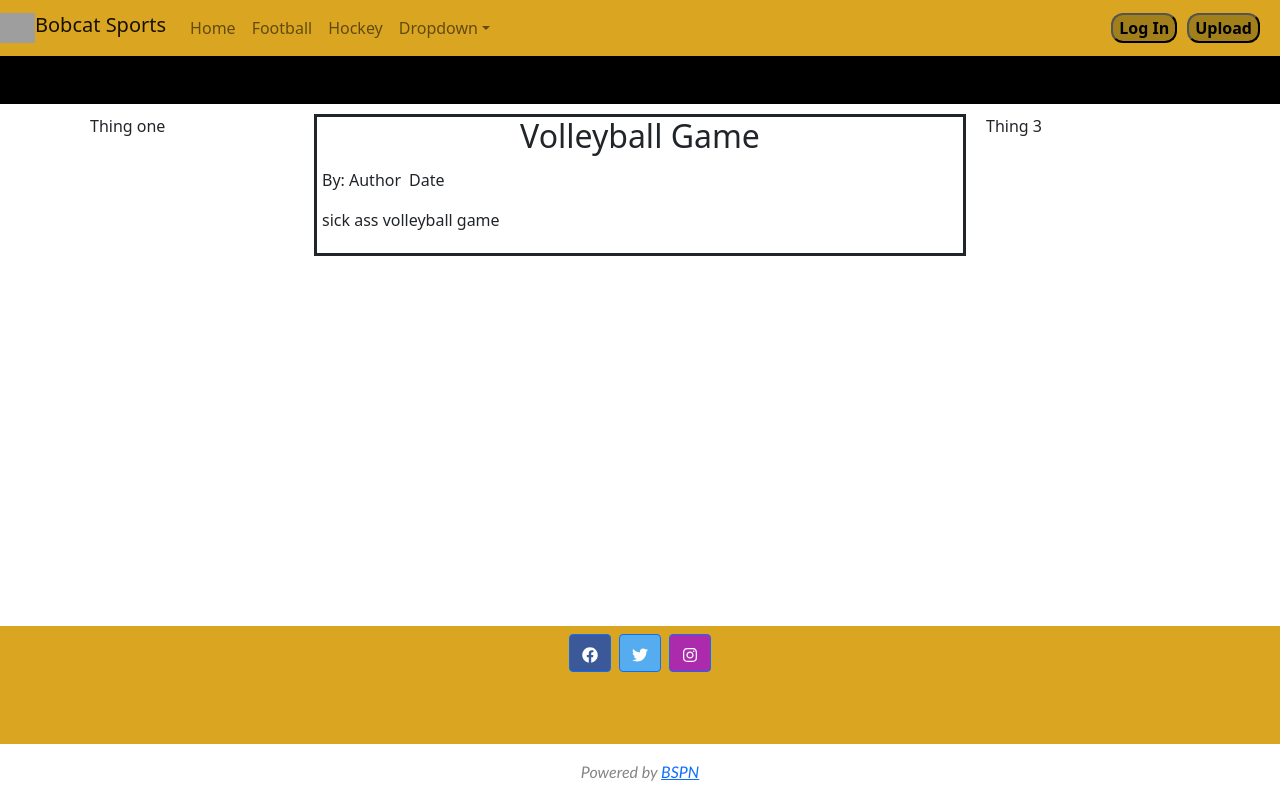
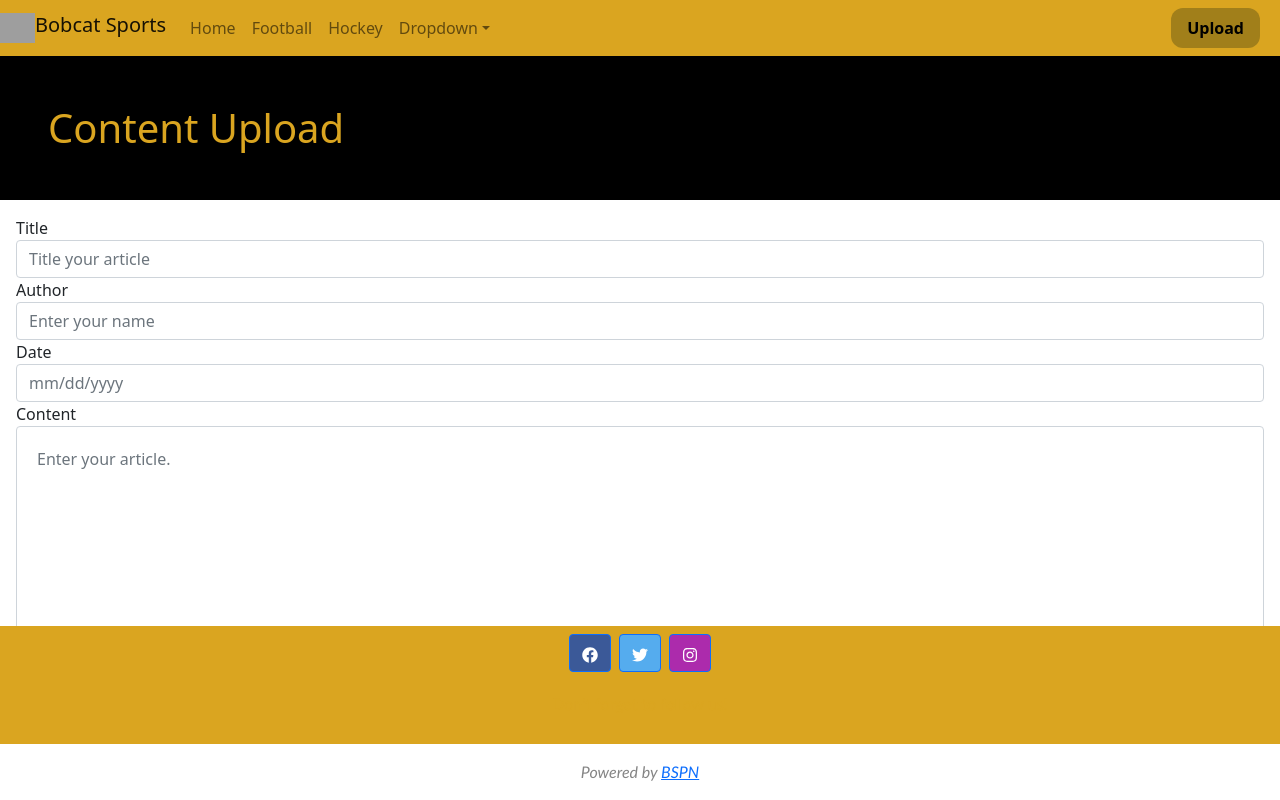
Before and after one commit to jacklayfield/BSPN, a React (Create React App) app in the folder bspn-app/: page /modal in a window 1280 px wide. Built offline with nearby package versions, Linux system fonts and the light colour scheme; grey boxes are pictures that could not be loaded.

Commit message:
added upload page and fixed page formatting

```diff
--- a/bspn-app/src/App.js
+++ b/bspn-app/src/App.js
@@ -3,6 +3,7 @@ import { BrowserRouter as Routes, Route } from "react-router-dom";
 
 import { Hockey } from "./pages/hockey";
 import { Football } from "./pages/football";
+import { Modal } from "./pages/modal";
 
 class App extends Component {
   render() {
@@ -13,6 +14,7 @@ class App extends Component {
         <Routes>
           <Route exact path="/" element={<Football />} />
           <Route path="/hockey" element={<Hockey />} />
+          <Route path="/modal" element={<Modal />} />
         </Routes>
       </div>
     );
--- a/bspn-app/src/components/navBar.jsx
+++ b/bspn-app/src/components/navBar.jsx
@@ -2,6 +2,7 @@ import "bootstrap/dist/css/bootstrap.min.css";
 import "bootstrap/dist/js/bootstrap.bundle.min.js";
 import { React, useRef } from "react";
 import "../styling/nav.css";
+import { Modal } from "../pages/modal";
 
 export function NavBar() {
   const nRef = useRef();
@@ -9,12 +10,6 @@ export function NavBar() {
   const switchNav = () => {
     nRef.current.classList.toggle("responsive_nav");
   };
-
-  function uploadContent() {
-    console.log("HelloWorld");
-  }
-
-  function login() {}
 
   return (
     <nav className="navbar navbar-expand-sm navbar-light navbar-fixed-top">
@@ -86,18 +81,11 @@ export function NavBar() {
           </li>
         </ul>
       </div>
-      <button className="admin" type="button" id="login" onClick={login}>
-        Log In
-      </button>
-      <button
-        className="admin"
-        type="button"
-        id="upload"
-        onClick={uploadContent}
-      >
+      <a className="admin nav-link" id="upload" href={"/modal"}>
         Upload
-      </button>
+      </a>
     </nav>
+
     //{/*
     //<nav ref={nRef}>
     //<a href="/">Home</a>
--- a/bspn-app/src/components/pageLayout.jsx
+++ b/bspn-app/src/components/pageLayout.jsx
@@ -9,13 +9,7 @@ export function PageLayout({ children }) {
   return (
     <div style={{ background: "#000000", color: "#DAA520" }}>
       <NavBar />
-      <div class="m-5" style={{ height: "90%" }}>
-        {children}
-      </div>
-      <body>
-        <Feed />
-        <br></br>
-      </body>
+      <div style={{ height: "100%" }}>{children}</div>
       <Footer />
     </div>
   );
--- a/bspn-app/src/index.js
+++ b/bspn-app/src/index.js
@@ -7,6 +7,7 @@ import "bootstrap/dist/css/bootstrap.min.css";
 import { Hockey } from "./pages/hockey";
 import { Home } from "./pages/home";
 import { Football } from "./pages/football";
+import { Modal } from "./pages/modal";
 import { PageLayout } from "./components/pageLayout";
 
 ReactDOM.render(
@@ -16,6 +17,7 @@ ReactDOM.render(
         <Route path="/" element={<Home />} />
         <Route path="/hockey" element={<Hockey />} />
         <Route path="/football" element={<Football />} />
+        <Route path="/modal" element={<Modal />} />
       </Routes>
     </PageLayout>
   </Router>,
--- a/bspn-app/src/pages/football.jsx
+++ b/bspn-app/src/pages/football.jsx
@@ -5,8 +5,16 @@ import { NavBar } from "../components/navBar";
 export function Football() {
   return (
     <div>
-      <h2>Football</h2>
-      <img src={"./football.jpg"} alt="Cannot display" />
+      <div class="m-5">
+        <h2>Football</h2>
+      </div>
+      <body>
+        <img
+          src={"./football.jpg"}
+          alt="Cannot display"
+          style={{ height: "50%", width: "50%" }}
+        />
+      </body>
     </div>
   );
 }
--- a/bspn-app/src/pages/hockey.jsx
+++ b/bspn-app/src/pages/hockey.jsx
@@ -5,8 +5,16 @@ import { NavBar } from "../components/navBar";
 export function Hockey() {
   return (
     <div>
-      <h2>Hockey</h2>
-      <img src={"./hockey.jpg"} alt="Cannot display" />
+      <div class="m-5">
+        <h2>Hockey</h2>
+      </div>
+      <body>
+        <img
+          src={"./hockey.jpg"}
+          alt="Cannot display"
+          style={{ height: "50%", width: "50%" }}
+        />
+      </body>
     </div>
   );
 }
--- a/bspn-app/src/pages/home.jsx
+++ b/bspn-app/src/pages/home.jsx
@@ -1,11 +1,17 @@
 import "bootstrap/dist/css/bootstrap.min.css";
 import React from "react";
+import { Feed } from "../components/feed";
 import { NavBar } from "../components/navBar";
 
 export function Home() {
   return (
     <div>
-      <h1>Bobcat Sports Home</h1>
+      <div class="m-5">
+        <h1>Bobcat Sports Home</h1>
+      </div>
+      <body>
+        <Feed />
+      </body>
     </div>
   );
 }
--- /dev/null
+++ b/bspn-app/src/pages/modal.jsx
@@ -0,0 +1,64 @@
+import "bootstrap/dist/css/bootstrap.min.css";
+import React from "react";
+import { NavBar } from "../components/navBar";
+
+export function Modal() {
+  return (
+    <div>
+      <div class="m-5">
+        <h1>Content Upload</h1>
+      </div>
+      <body>
+        <form id="newtask" role="form">
+          <div class="modal-body">
+            <div class="form-group">
+              <label for="title">Title</label>
+              <input
+                type="text"
+                class="form-control"
+                id="title"
+                placeholder="Title your article"
+              />
+            </div>
+            <div class="form-group">
+              <label for="author">Author</label>
+              <input
+                type="text"
+                class="form-control"
+                id="author"
+                placeholder="Enter your name"
+              />
+            </div>
+            <div class="form-group">
+              <label for="date">
+                <span class="glyphicon glyphicon-calendar"></span> Date
+              </label>
+              <input
+                type="text"
+                class="form-control"
+                id="date"
+                placeholder="mm/dd/yyyy"
+              />
+            </div>
+            <div class="form-group">
+              <label for="task-note">
+                <span class="glyphicon glyphicon-pencil"></span> Content
+              </label>
+              <textarea
+                class="form-control"
+                rows="7"
+                id="content"
+                placeholder="Enter your article."
+              ></textarea>
+            </div>
+          </div>
+          <div class="modal-footer">
+            <button type="upload" class="btn btn-success btn-default pull-left">
+              <span class="glyphicon glyphicon-off"></span> Upload
+            </button>
+          </div>
+        </form>
+      </body>
+    </div>
+  );
+}
--- a/bspn-app/src/styling/nav.css
+++ b/bspn-app/src/styling/nav.css
@@ -7,7 +7,7 @@ nav {
 }
 #login {
   position: relative;
-  right: 30px;
+  right: 20px;
 }
 
 .admin {
```
